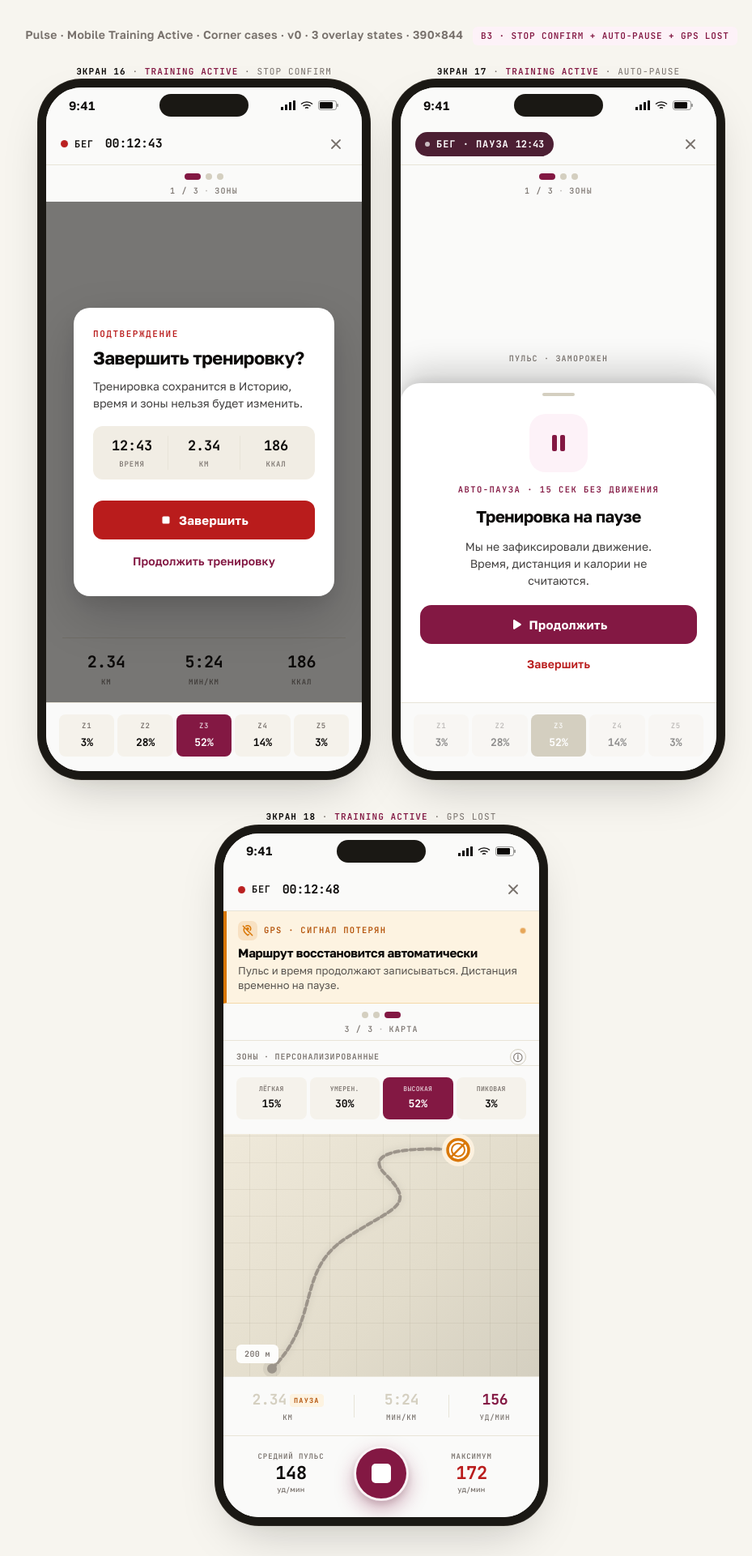
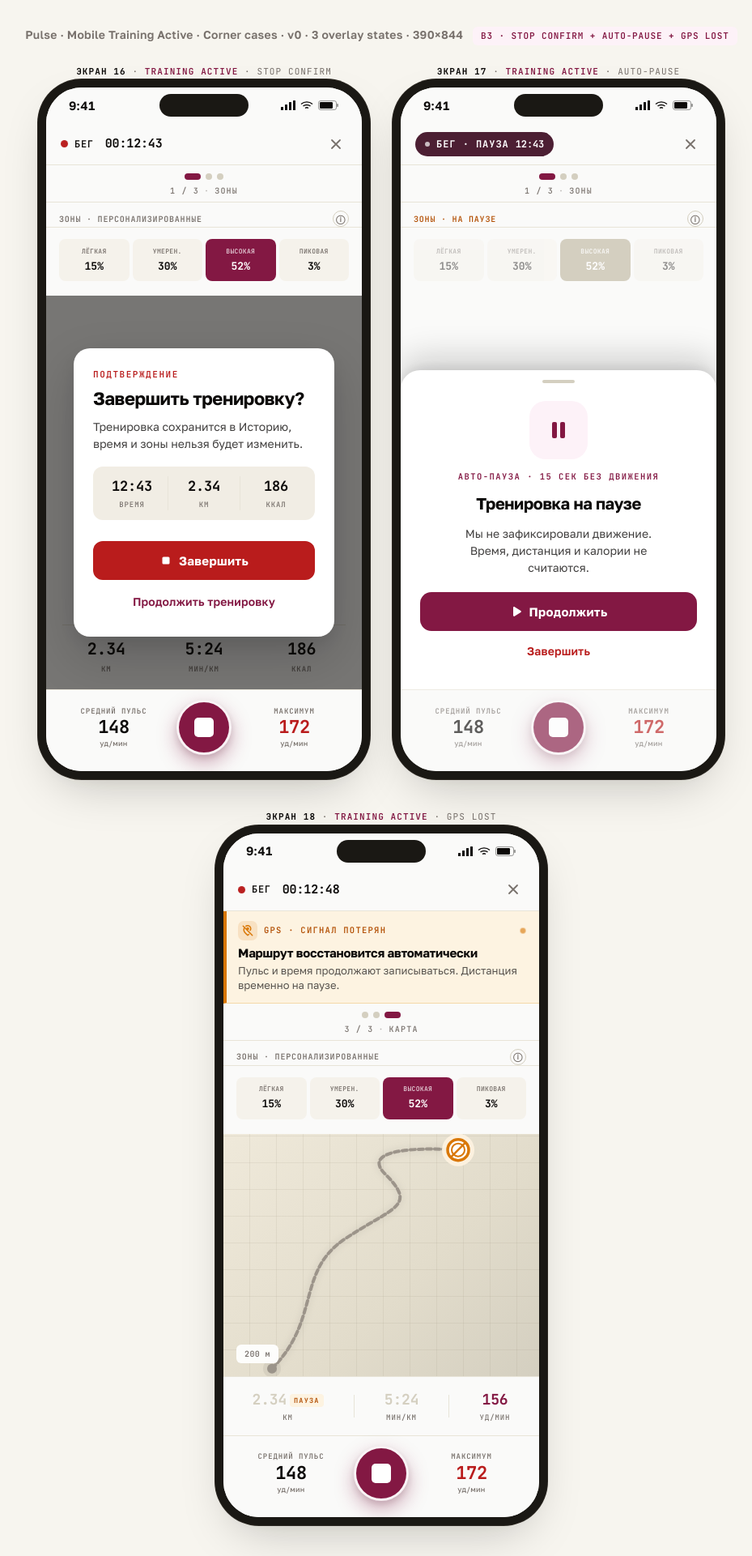
Before and after one commit to s0101110110/neiry-pulse-m1-wireframes, a Jekyll site: the page docs_web/wireframes/m3/mobile-state-training-active-corner-cases-v0.html, which Jekyll copies as it is, in a window 1280 px wide. Shown: the whole page at 81% size, without its empty margins (169-1098 px from the left). Built offline with Jekyll 4.4.1, drawn with Linux system fonts in a browser that asks for light colours; nearby versions of some CDN libraries.

Commit message:
State-фреймы 15a Stop-confirm + 15b Auto-pause · rework под новый layout
15a Stop Confirm (1:27):
- Zones вверху (4 zones · ПЕРСОНАЛИЗИРОВАННЫЕ) под pagination
- Bottom-bar: Средний пульс 148 · STOP FAB · Максимум 172 · уд/мин
- Modal 'Завершить тренировку?' overlay сохранён

15b Auto-pause (9:3):
- Zones вверху (4 zones · muted · ЗОНЫ · НА ПАУЗЕ warn colour)
- Bottom-bar с opacity 0.65 (muted, тренировка на паузе)
- Bottom-sheet 'Тренировка на паузе' + Продолжить/Завершить сохранён
- Zone chip is-frozen 'Zone 3 · Tempo' → 'Высокая · 136–172 уд/мин'

```diff
--- a/docs_web/wireframes/m3/mobile-state-training-active-corner-cases-v0.html
+++ b/docs_web/wireframes/m3/mobile-state-training-active-corner-cases-v0.html
@@ -1068,6 +1068,18 @@
             <div class="page-label"><span>1 / 3</span><span class="sep">·</span><span>Зоны</span></div>
           </div>
 
+          <!-- Zones-mode + 4-zone strip (moved to top) -->
+          <div class="zones-mode-label">
+            <span>ЗОНЫ · ПЕРСОНАЛИЗИРОВАННЫЕ</span>
+            <button class="info-btn" aria-label="Как рассчитываются зоны">ⓘ</button>
+          </div>
+          <div class="zones-strip">
+            <div class="zone-cell"><span class="z-lbl long">ЛЁГКАЯ</span><span class="z-pct">15%</span></div>
+            <div class="zone-cell"><span class="z-lbl long">УМЕРЕН.</span><span class="z-pct">30%</span></div>
+            <div class="zone-cell active"><span class="z-lbl long">ВЫСОКАЯ</span><span class="z-pct">52%</span></div>
+            <div class="zone-cell"><span class="z-lbl long">ПИКОВАЯ</span><span class="z-pct">3%</span></div>
+          </div>
+
           <!-- Page 1 content (visible on background, dimmed by overlay) -->
           <div class="page-content">
             <div class="p1-body">
@@ -1123,13 +1135,21 @@
             </div>
           </div>
 
-          <!-- Zones strip (visible behind dim) -->
-          <div class="zones-strip">
-            <div class="zone-cell"><span class="z-lbl">Z1</span><span class="z-pct">3%</span></div>
-            <div class="zone-cell"><span class="z-lbl">Z2</span><span class="z-pct">28%</span></div>
-            <div class="zone-cell active"><span class="z-lbl">Z3</span><span class="z-pct">52%</span></div>
-            <div class="zone-cell"><span class="z-lbl">Z4</span><span class="z-pct">14%</span></div>
-            <div class="zone-cell"><span class="z-lbl">Z5</span><span class="z-pct">3%</span></div>
+          <!-- Bottom bar: AVG · STOP · MAX -->
+          <div class="training-bottom-bar">
+            <div class="hr-summary-cell">
+              <span class="lbl">Средний пульс</span>
+              <span class="val">148</span>
+              <span class="unit">уд/мин</span>
+            </div>
+            <button class="btn-stop-fab" aria-label="Остановить тренировку">
+              <span class="stop-inner" aria-hidden="true"></span>
+            </button>
+            <div class="hr-summary-cell max">
+              <span class="lbl">Максимум</span>
+              <span class="val">172</span>
+              <span class="unit">уд/мин</span>
+            </div>
           </div>
         </section>
       </div>
@@ -1180,6 +1200,18 @@
             <div class="page-label"><span>1 / 3</span><span class="sep">·</span><span>Зоны</span></div>
           </div>
 
+          <!-- Zones-mode + 4-zone strip (moved to top, paused/muted) -->
+          <div class="zones-mode-label" style="color: var(--warning-strong);">
+            <span>ЗОНЫ · НА ПАУЗЕ</span>
+            <button class="info-btn" aria-label="Как рассчитываются зоны">ⓘ</button>
+          </div>
+          <div class="zones-strip">
+            <div class="zone-cell muted"><span class="z-lbl long">ЛЁГКАЯ</span><span class="z-pct">15%</span></div>
+            <div class="zone-cell muted"><span class="z-lbl long">УМЕРЕН.</span><span class="z-pct">30%</span></div>
+            <div class="zone-cell muted-active"><span class="z-lbl long">ВЫСОКАЯ</span><span class="z-pct">52%</span></div>
+            <div class="zone-cell muted"><span class="z-lbl long">ПИКОВАЯ</span><span class="z-pct">3%</span></div>
+          </div>
+
           <!-- Page 1 content frozen (HR muted) + bottom-sheet -->
           <div class="page-content">
             <div class="p1-body">
@@ -1189,7 +1221,7 @@
                   <span class="p1-hr-num is-frozen">156</span>
                   <span class="p1-hr-unit">уд/мин</span>
                 </div>
-                <span class="p1-zone-chip is-frozen">Zone 3 · Tempo</span>
+                <span class="p1-zone-chip is-frozen">Высокая · 136–172 уд/мин</span>
               </div>
               <div class="p1-meta">
                 <div class="p1-meta-cell"><span class="v is-frozen">2.34</span><span class="l">км</span></div>
@@ -1223,13 +1255,21 @@
             </div>
           </div>
 
-          <!-- Zones strip muted (frozen) -->
-          <div class="zones-strip">
-            <div class="zone-cell muted"><span class="z-lbl">Z1</span><span class="z-pct">3%</span></div>
-            <div class="zone-cell muted"><span class="z-lbl">Z2</span><span class="z-pct">28%</span></div>
-            <div class="zone-cell muted-active"><span class="z-lbl">Z3</span><span class="z-pct">52%</span></div>
-            <div class="zone-cell muted"><span class="z-lbl">Z4</span><span class="z-pct">14%</span></div>
-            <div class="zone-cell muted"><span class="z-lbl">Z5</span><span class="z-pct">3%</span></div>
+          <!-- Bottom bar: AVG · STOP · MAX (muted — на паузе) -->
+          <div class="training-bottom-bar" style="opacity: 0.65;">
+            <div class="hr-summary-cell">
+              <span class="lbl">Средний пульс</span>
+              <span class="val">148</span>
+              <span class="unit">уд/мин</span>
+            </div>
+            <button class="btn-stop-fab" aria-label="Остановить тренировку">
+              <span class="stop-inner" aria-hidden="true"></span>
+            </button>
+            <div class="hr-summary-cell max">
+              <span class="lbl">Максимум</span>
+              <span class="val">172</span>
+              <span class="unit">уд/мин</span>
+            </div>
           </div>
         </section>
       </div>
```
Also changed, not shown: ui_assets/screenshots/sliced-flow-v2-1-transparent-2026-06-14/15a-state-stop-confirm.png, ui_assets/screenshots/sliced-flow-v2-1-transparent-2026-06-14/15b-state-auto-pause.png.
